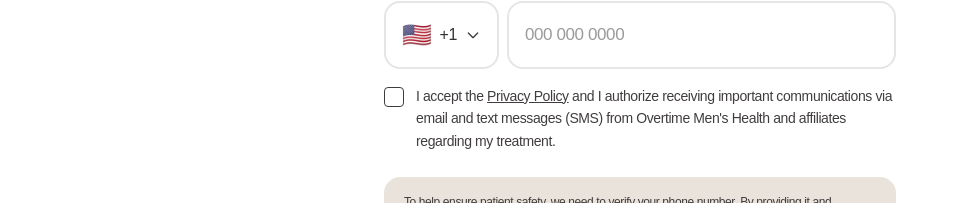
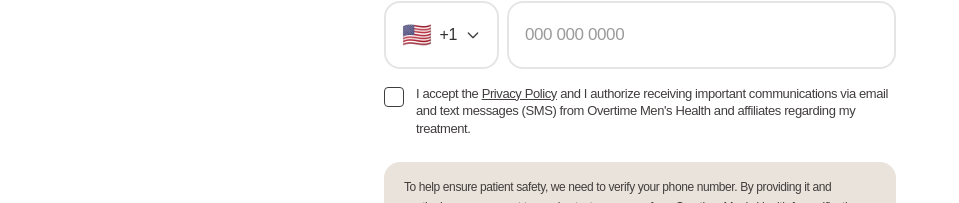
Before and after one commit to eonpro/OTMens-intakes, a Next.js app: page /intake/contact-info in a window 1280 px wide. Shown: the part 392-595 px from the top of the page, without its empty margins (0-959 px from the left). Built offline with nearby package versions, Linux system fonts and the light colour scheme; a web font is replaced by a local one.

Commit message:
Reduce line spacing and font size on privacy policy text

```diff
--- a/src/app/intake/contact-info/page.tsx
+++ b/src/app/intake/contact-info/page.tsx
@@ -385,7 +385,7 @@ export default function ContactInfoPage() {
                   </svg>
                 )}
               </button>
-              <div className="ml-3 text-sm text-gray-600 leading-relaxed">
+              <div className="ml-3 text-[13px] text-gray-600 leading-snug">
                 {language === 'es'
                   ? <>Acepto la <a href="https://www.otmens.com/privacypolicy" target="_blank" rel="noopener noreferrer" className="text-[#cab172] underline">Política de Privacidad</a> y autorizo recibir comunicaciones importantes por correo electrónico y mensajes de texto (SMS) de Overtime Men&apos;s Health y afiliados con respecto a mi tratamiento.</>
                   : <>I accept the <a href="https://www.otmens.com/privacypolicy" target="_blank" rel="noopener noreferrer" className="text-[#cab172] underline">Privacy Policy</a> and I authorize receiving important communications via email and text messages (SMS) from Overtime Men&apos;s Health and affiliates regarding my treatment.</>
```
